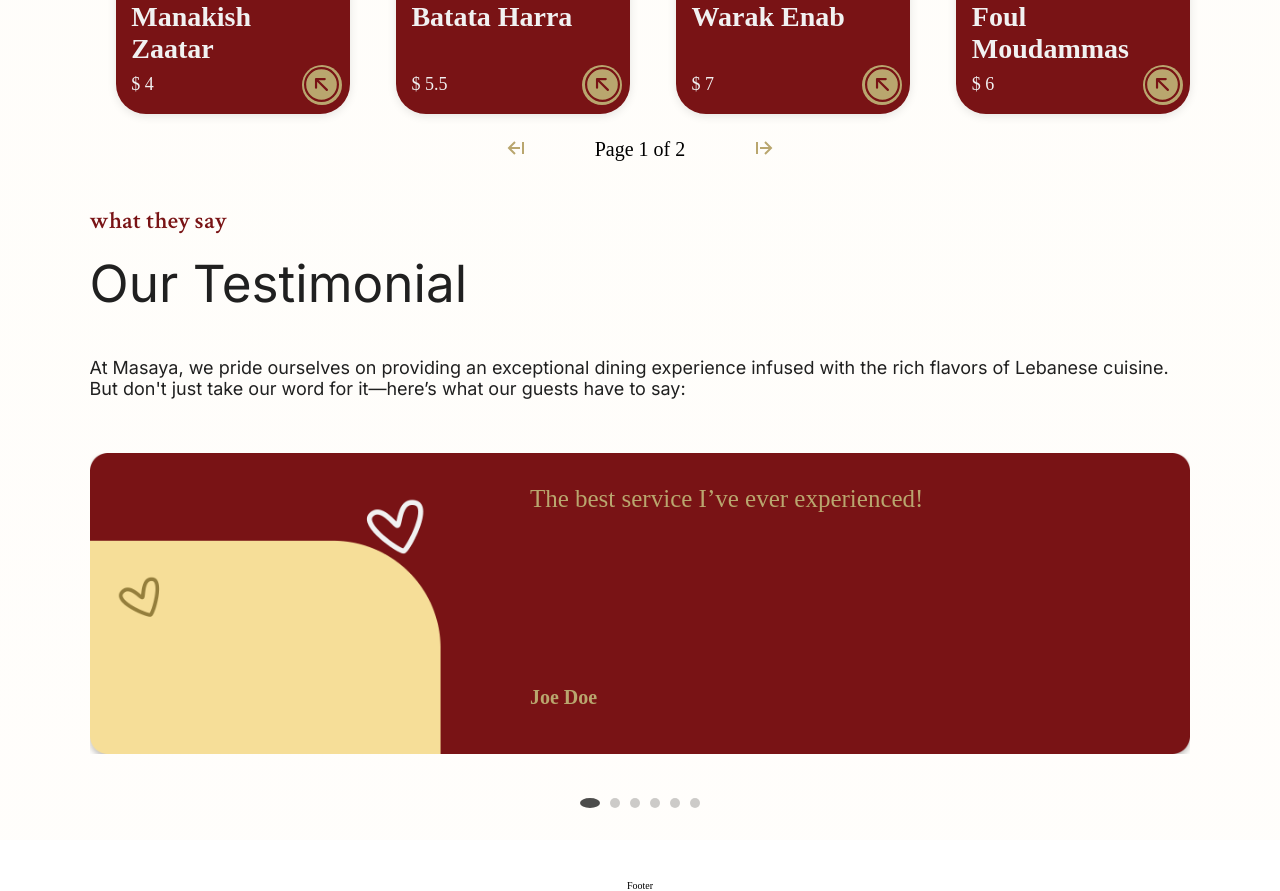
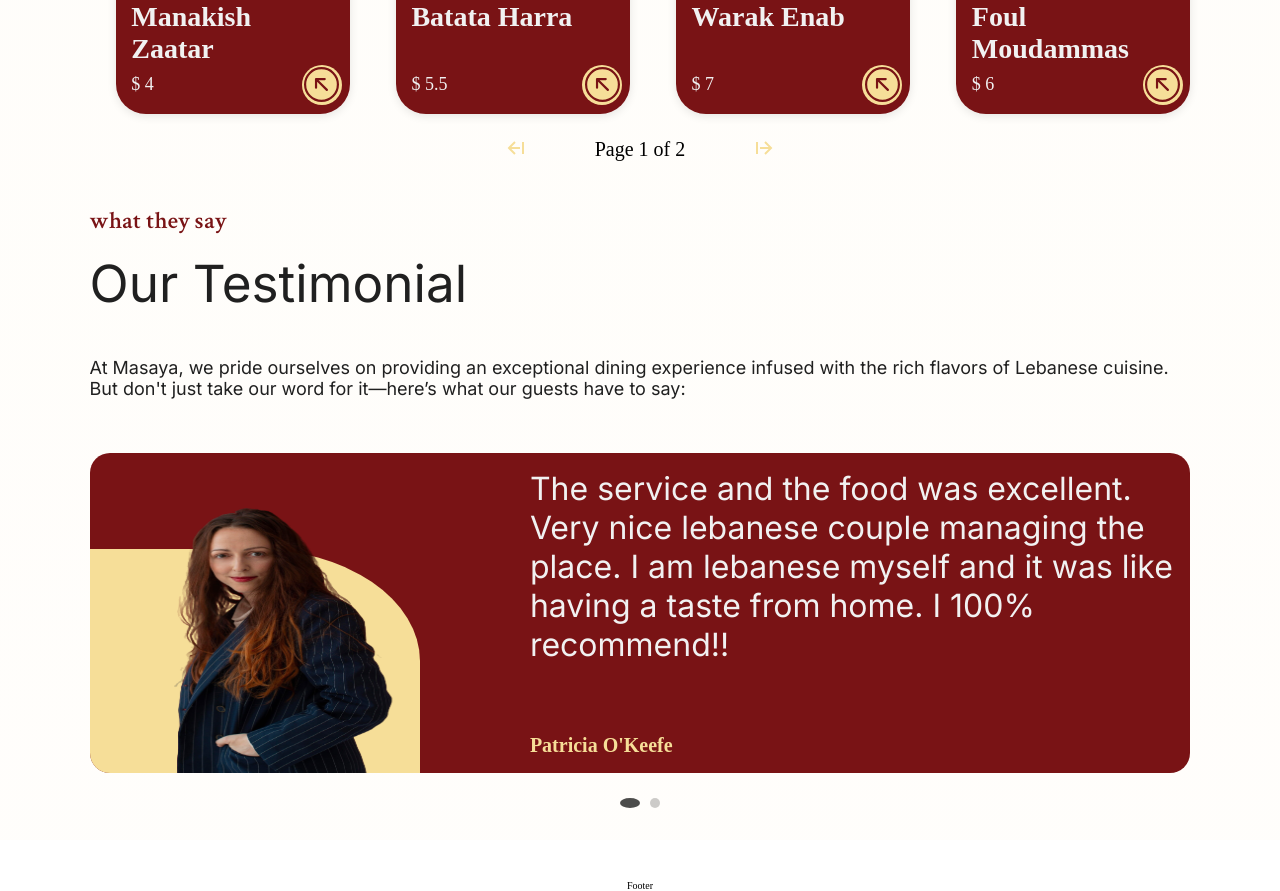
Before and after one commit to Moustafa-97/MASAYA, a React (Vite) app: page /our_menu in a window 1280 px wide. Shown: the part 1640-2531 px from the top of the page. Built offline with nearby package versions, Linux system fonts and the light colour scheme.

Commit message:
style inhacement

```diff
--- a/src/components/Slider/testimonialSlider/TestimonialSlider.tsx
+++ b/src/components/Slider/testimonialSlider/TestimonialSlider.tsx
@@ -7,40 +7,23 @@ export default function TestimonialSlider() {
   const cards = [
     {
       id: 1,
-      name: "Joe Doe",
-      comment: "The best service I’ve ever experienced!",
+      name: "Patricia O'Keefe",
+      comment:
+        "The service and the food was excellent. Very nice lebanese couple managing the place. I am lebanese myself and it was like having a taste from home. I 100% recommend!!",
     },
+
     {
       id: 2,
-      name: "Jane Smith",
-      comment: "Quality and professionalism at its finest.",
-    },
-    {
-      id: 3,
-      name: "Sam Brown",
-      comment: "Exceeded my expectations in every way!",
-    },
-    {
-      id: 4,
-      name: "Lisa Ray",
-      comment: "Truly impressed by the attention to detail.",
-    },
-    {
-      id: 5,
-      name: "Mike Johnson",
-      comment: "A fantastic experience from start to finish.",
-    },
-    {
-      id: 6,
-      name: "Emily Clark",
-      comment: "Highly recommend to anyone looking for quality!",
+      name: "Linda williams",
+      comment:
+        "The food at this establishment is exceptional, with the owners showing great care for their customers and making it a must-try if in Barcelona.",
     },
   ];
 
   const [currentSlide, setCurrentSlide] = useState(0);
 
   const perView = 1;
-  const [sliderRef] = useKeenSlider<HTMLDivElement>({
+  const [sliderRef, slider] = useKeenSlider<HTMLDivElement>({
     loop: true,
     slides: {
       perView: 1,
@@ -52,7 +35,9 @@ export default function TestimonialSlider() {
   });
 
   const dotsCount = Math.max(0, cards.length - perView) + 1;
-
+  const handleDotClick = (index: number) => {
+    slider.current?.moveToIdx(index);
+  };
   return (
     <div className={styles.carouselContainer}>
       <div ref={sliderRef} className={`${styles.keenSlider} keen-slider`}>
@@ -70,6 +55,7 @@ export default function TestimonialSlider() {
               className={`${styles.dot} ${
                 currentSlide === idx ? styles.active : ""
               }`}
+              onClick={() => handleDotClick(idx)} // Handle dot click
             ></div>
           ))}
         </div>
--- a/src/components/cards/testimonialCard/TestimonialCard.tsx
+++ b/src/components/cards/testimonialCard/TestimonialCard.tsx
@@ -1,5 +1,6 @@
 import styles from "./testimonialCard.module.css";
-import bgImg from "../../../assets/review_bg.png";
+import testi from "../../../assets/testimg.png";
+import useScreenWidth from "../../../hooks/screen/useScreenWidth";
 type Props = {
   card: {
     id: number;
@@ -9,13 +10,13 @@ type Props = {
 };
 export default function TestimonialCard(props: Props) {
   const { card } = props;
-
+  const screen = useScreenWidth();
   return (
     <>
       <div className={styles.card}>
         <div className={styles.cardBg}>
-          <img src={bgImg} alt={card.name} className={styles.cardBgImg} />
           <div className={`${styles.subCard}`}>
+          <img src={testi} alt="xx" className={styles.avatar} />
             <div className={styles.subCardText}>
               <p>{card.comment}</p>
               <h3>{card.name}</h3>
--- a/src/components/cards/testimonialCard/testimonialCard.module.css
+++ b/src/components/cards/testimonialCard/testimonialCard.module.css
@@ -1,8 +1,6 @@
 .card {
   width: 100%;
-  /* height: 35.484vw; */
-  /* max-height: 35.484vh; */
-  /* min-height: 35vh; */
+  height: fit-content;
   margin: 0 auto;
   font-size: 2rem;
   border-radius: 2rem;
@@ -18,18 +16,34 @@
   margin: auto;
   position: relative;
   z-index: 1;
+  background: var(--red);
   border-radius: 2rem;
   -webkit-border-radius: 2rem;
   -moz-border-radius: 2rem;
   -ms-border-radius: 2rem;
   -o-border-radius: 2rem;
 }
+.cardBg::after {
+  content: "";
+  position: absolute;
+  bottom: 0;
+  left: 0;
+  width: 30%;
+  height: 70%;
+  background-color: var(--beij);
+  border-bottom-left-radius: 2rem;
+  -webkit-border-bottom-left-radius: 2rem;
+  -moz-border-bottom-left-radius: 2rem;
+  -ms-border-bottom-left-radius: 2rem;
+  -o-border-bottom-left-radius: 2rem;
+  border-top-right-radius: 50%;
+  -webkit-border-top-right-radius: 50%;
+  -moz-border-top-right-radius: 50%;
+  -ms-border-top-right-radius: 50%;
+  -o-border-top-right-radius: 50%;
+  z-index: -1;
+}
 
-.card .cardBg .cardBgImg {
-  width: 100%;
-  height: 100%;
-  /* position: relative; */
-}
 .card .subCard {
   position: absolute;
   top: 0;
@@ -41,22 +55,27 @@
   justify-content: center;
   align-items: center;
   gap: 20vw;
-  transform: translateY(-10%);
   margin: auto;
-  -webkit-transform: translateY(-10%);
-  -moz-transform: translateY(-10%);
-  -ms-transform: translateY(-10%);
-  -o-transform: translateY(-10%);
+}
+.card .subCard .avatar {
+  width: 30%;
+  height: 100%;
+  position: absolute;
+  left: 0;
+  bottom: 0;
+  align-self: flex-end;
+  justify-self: flex-end;
+  margin: 0;
 }
 .card .subCard .subCardText {
   position: absolute;
-  top: 20%;
+  top: 5%;
   left: 40%;
-  height: 70%;
+  height: 90%;
   display: flex;
   flex-direction: column;
   justify-content: space-between;
-  align-items: flex-start;
+  align-items: center;
 }
 .card .subCard .subCardText h3 {
   color: var(--beij);
@@ -64,11 +83,69 @@
   font-weight: 700;
   align-self: flex-start;
   text-align: start;
-  margin-top: 4rem;
 }
 .card .subCard .subCardText p {
-  color: var(--beij);
-  font-size: clamp(2rem, 4vw, 2.5rem);
+  font-family: "Inter", sans-serif;
+  color: var(--white);
+  font-size: clamp(1.6rem, 4vw, 3.2rem);
   text-align: start;
   font-weight: 400;
 }
+
+@media (min-width: 220px) and (max-width: 768px) {
+
+  .cardBg::after {
+    left: 50%;
+    width: 50%;
+    height: 30%;
+    background-color: var(--beij);
+    transform: translateX(-50%);
+    -webkit-transform: translateX(-50%);
+    -moz-transform: translateX(-50%);
+    -ms-transform: translateX(-50%);
+    -o-transform: translateX(-50%);
+    border-radius: 10rem 10rem 0 0;
+    -webkit-border-radius: 10rem 10rem 0 0;
+    -moz-border-radius: 10rem 10rem 0 0;
+    -ms-border-radius: 10rem 10rem 0 0;
+    -o-border-radius: 10rem 10rem 0 0;
+  }
+
+  .card .subCard {
+    display: flex;
+    flex-direction: column-reverse;
+    justify-content: center;
+    align-items: center;
+    gap: 20vw;
+  }
+  .card .subCard .avatar {
+
+    height: 50%;
+    left: 50%;
+    transform: translateX(-50%);
+    -webkit-transform: translateX(-50%);
+    -moz-transform: translateX(-50%);
+    -ms-transform: translateX(-50%);
+    -o-transform: translateX(-50%);
+  }
+  .card .subCard .subCardText {
+    position: absolute;
+    top: 5%;
+    left: 0;
+    width: 100%;
+    height: 90%;
+    display: flex;
+    flex-direction: column-reverse;
+    justify-content: flex-end;
+    align-items: center;
+  }
+  .card .subCard .subCardText h3 {
+    align-self: center;
+    text-align: center;
+    font-size: 16px;
+  }
+  .card .subCard .subCardText p {
+    font-size: 16px;
+    text-align: center;
+  }
+}
--- a/src/index.css
+++ b/src/index.css
@@ -11,7 +11,7 @@
   --red: #791315;
   --black: #202020;
   --white: #f1f1f1;
-  --beij: #b9a66e;
+  --beij: #f6de98;
   font-size: 10px;
 }
 
```
Also changed, not shown: src/assets/testimg.png (added).
